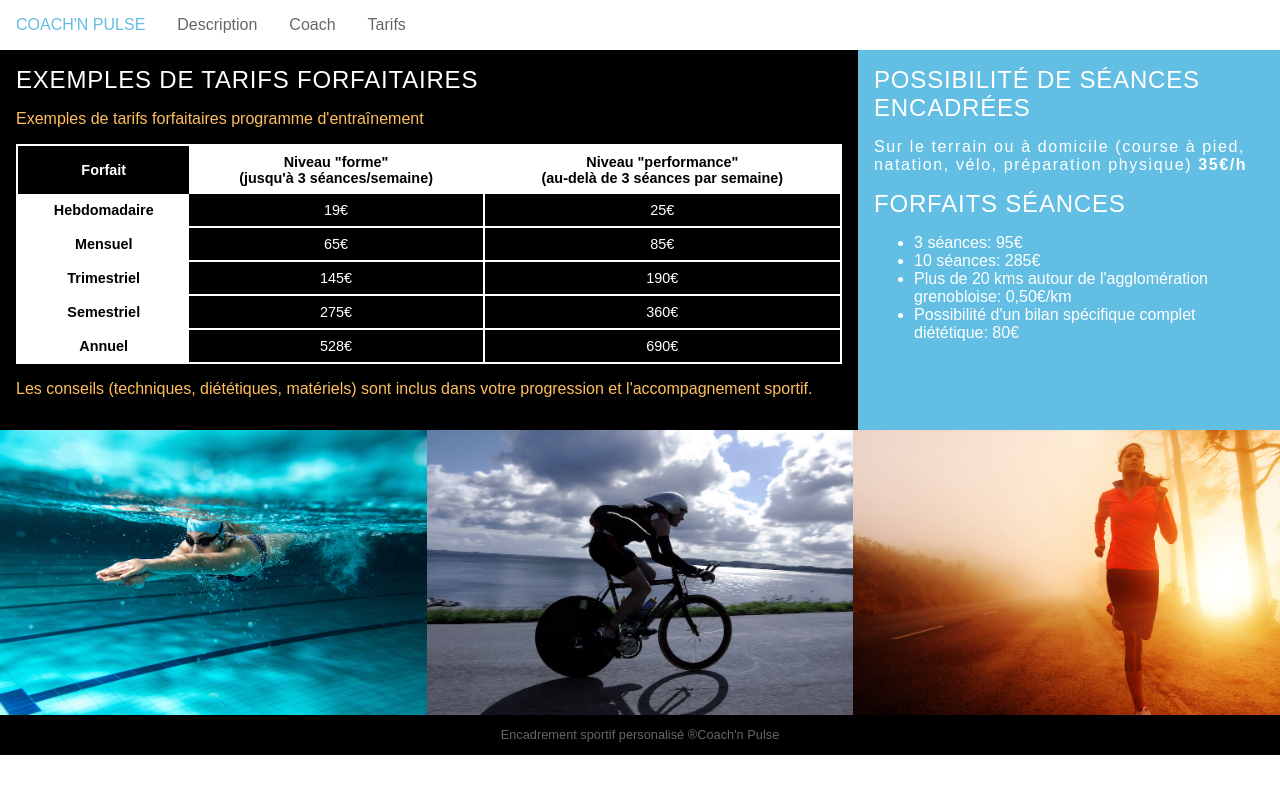
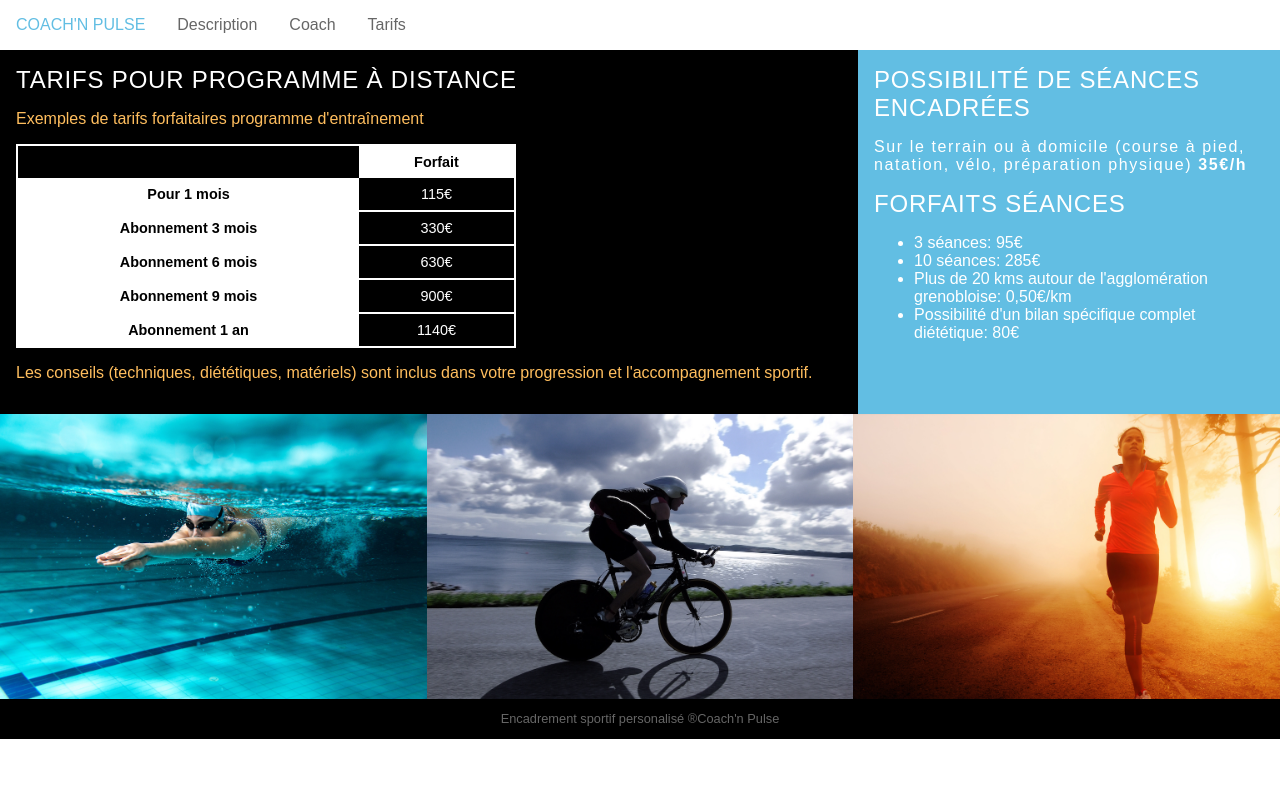
Before and after one commit to Mitchnsun/coachnpulse, a Gatsby site: page /prices in a window 1280 px wide. Built offline with nearby package versions, Linux system fonts and the light colour scheme; Gatsby itself is replaced by a stand-in of ours.

Commit message:
[v3.1] Update prices

```diff
--- a/src/components/tablePrices.tsx
+++ b/src/components/tablePrices.tsx
@@ -6,6 +6,7 @@ import { WHITE, BLACK } from '../utils/colors';
 
 const Table = styled.table`
   width: 100%;
+  max-width: 500px;
   border: 2px solid ${WHITE};
   border-collapse: collapse;
   border-spacing: 0;
@@ -47,12 +48,9 @@ const TablePrices = () => (
   <Table>
     <Thead>
       <tr>
-        <Th>Forfait</Th>
+        <Th></Th>
         <Th>
-          Niveau "forme" <br /> (jusqu'à 3 séances/semaine)
-        </Th>
-        <Th>
-          Niveau "performance" <br /> (au-delà de 3 séances par semaine)
+          Forfait
         </Th>
       </tr>
     </Thead>
@@ -60,8 +58,7 @@ const TablePrices = () => (
       {PRICES.map(price => (
         <tr key={price.label}>
           <Td>{price.label}</Td>
-          <Td>{price.fitness}</Td>
-          <Td>{price.perf}</Td>
+          <Td>{price.price}</Td>
         </tr>
       ))}
     </tbody>
--- a/src/data/prices.ts
+++ b/src/data/prices.ts
@@ -1,27 +1,22 @@
 export const PRICES = [
   {
-    label: 'Hebdomadaire',
-    fitness: '19€',
-    perf: '25€',
+    label: 'Pour 1 mois',
+    price: '115€'
   },
   {
-    label: 'Mensuel',
-    fitness: '65€',
-    perf: '85€',
+    label: 'Abonnement 3 mois',
+    price: '330€'
   },
   {
-    label: 'Trimestriel',
-    fitness: '145€',
-    perf: '190€',
+    label: 'Abonnement 6 mois',
+    price: '630€'
   },
   {
-    label: 'Semestriel',
-    fitness: '275€',
-    perf: '360€',
+    label: 'Abonnement 9 mois',
+    price: '900€'
   },
   {
-    label: 'Annuel',
-    fitness: '528€',
-    perf: '690€',
+    label: 'Abonnement 1 an',
+    price: '1140€'
   },
 ];
--- a/src/pages/coach.tsx
+++ b/src/pages/coach.tsx
@@ -87,15 +87,17 @@ const CoachPage = () => {
         <Article>
           <Title>Luc Nahon</Title>
           <Text>
-            Educateur sportif // Diplômé d'Etat DEJEPS
+            Educateur sportif // Diplômé d'Etat DEJEPS Triathlon
             <br />
             Entraîneur de triathlon, préparateur mental
+            <br />
+            Maître Nageur Sauveteur
           </Text>
           <br />
           <Text>
             Entraîneur GUC (Grenoble Université Club) section triathlon
             <br />
-            Responsable formation et enseignant CNPC sport: running, diététique
+            Responsable formation et enseignant Eklore-ed sport: running, diététique
             sportive, musculation, fitness...
             <br />
             Coaching de sportifs d'ultra distance en sport d'endurance
--- a/src/pages/prices.tsx
+++ b/src/pages/prices.tsx
@@ -71,7 +71,7 @@ const PricesPage = () => {
       </Helmet>
       <Container>
         <Section style={{ background: BLACK, flexGrow: 5 }}>
-          <Title>Exemples de tarifs forfaitaires</Title>
+          <Title>Tarifs pour programme à distance</Title>
           <Text>Exemples de tarifs forfaitaires programme d'entraînement</Text>
           <TablePrices />
           <Text>
```
